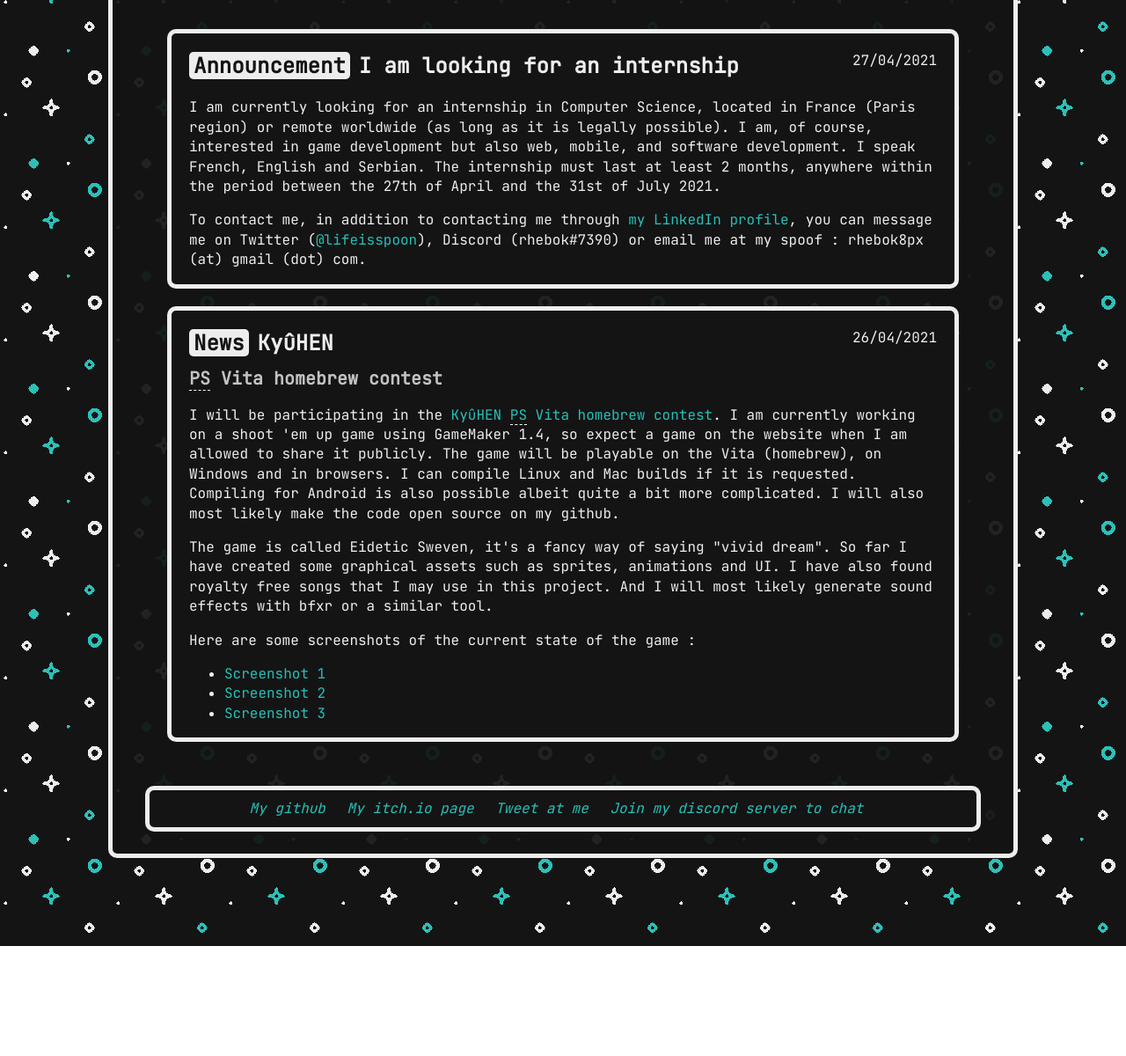
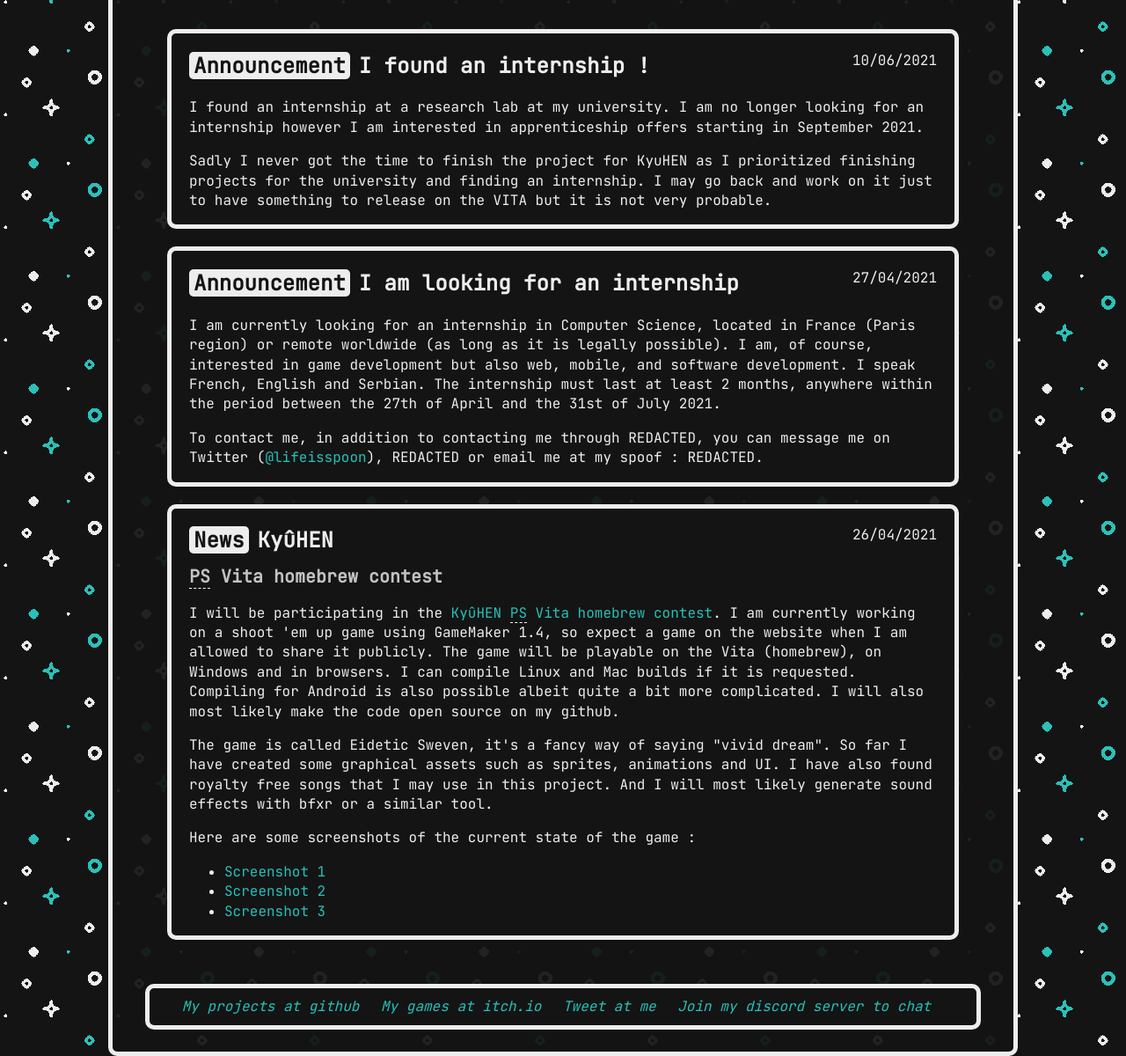
Before and after one commit to rhebok-git/rhebok-git.github.io, a plain HTML site: page index.html in a window 1280 px wide. Shown: the part 276-1476 px from the top of the page at 88% size. Before the commit the page ends 1351 px from the top, so only its background shows below. Drawn offline with Linux system fonts and the light colour scheme; a script that the page names is missing.

Commit message:
Content update 10/06/2021

```diff
--- a/index.html
+++ b/index.html
@@ -32,6 +32,20 @@
         <main>
             <article>
                 <header>
+                    <time class="article-date">10/06/2021</time>
+                    <hgroup>
+                        <h1 class="article-title"><span class="article-tag">Announcement</span>I found an internship !</h1>
+                    </hgroup>
+                </header>
+                <p>
+                    I found an internship at a research lab at my university. I am no longer looking for an internship however I am interested in apprenticeship offers starting in September 2021.
+                </p>
+                <p>
+                    Sadly I never got the time to finish the project for KyuHEN as I prioritized finishing projects for the university and finding an internship. I may go back and work on it just to have something to release on the VITA but it is not very probable.
+                </p>
+            </article>
+            <article>
+                <header>
                     <time class="article-date">27/04/2021</time>
                     <hgroup>
                         <h1 class="article-title"><span class="article-tag">Announcement</span>I am looking for an internship</h1>
@@ -41,7 +55,7 @@
                     I am currently looking for an internship in Computer Science, located in France (Paris region) or remote worldwide (as long as it is legally possible). I am, of course, interested in game development but also web, mobile, and software development. I speak French, English and Serbian. The internship must last at least 2 months, anywhere within the period between the 27th of April and the 31st of July 2021.
                 </p>
                 <p>
-                    To contact me, in addition to contacting me through <a href="https://www.linkedin.com/in/predrag-kostic" target="_blank">my LinkedIn profile</a>, you can message me on Twitter (<a href="https://twitter.com/lifeisspoon" target="_blank">@lifeisspoon</a>), Discord (rhebok#7390) or email me at my spoof : rhebok8px (at) gmail (dot) com.
+                    To contact me, in addition to contacting me through REDACTED, you can message me on Twitter (<a href="https://twitter.com/lifeisspoon" target="_blank">@lifeisspoon</a>), REDACTED or email me at my spoof : REDACTED.
                 </p>
             </article>
             <article>
@@ -71,8 +85,8 @@
 
         <footer>
             <address id="footer-links">
-                <a href="https://github.com/rhebok-git" target="_blank">My github</a>
-                <a href="https://rhebok.itch.io/" target="_blank">My itch.io page</a>
+                <a href="https://github.com/rhebok-git" target="_blank">My projects at github</a>
+                <a href="https://rhebok.itch.io/" target="_blank">My games at itch.io</a>
                 <a href="https://twitter.com/lifeisspoon" target="_blank">Tweet at me</a>
                 <a href="https://discord.gg/8Yc3qKxvEK" target="_blank">Join my discord server to chat</a>
             </address>
```
Also changed, not shown: about.html (+6 -9 lines), games.html (+2 -15 lines), projects.html (+2 -2 lines).
